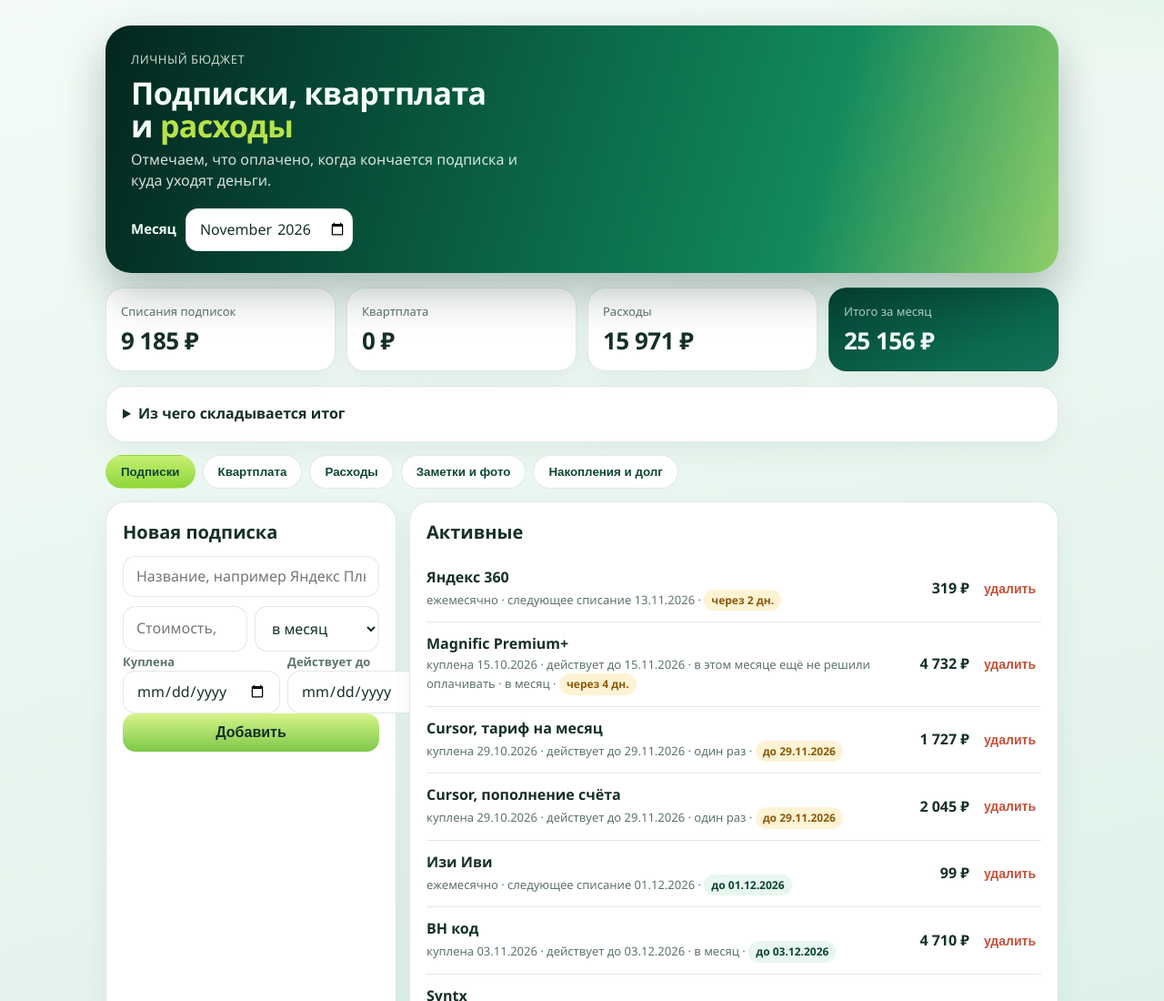
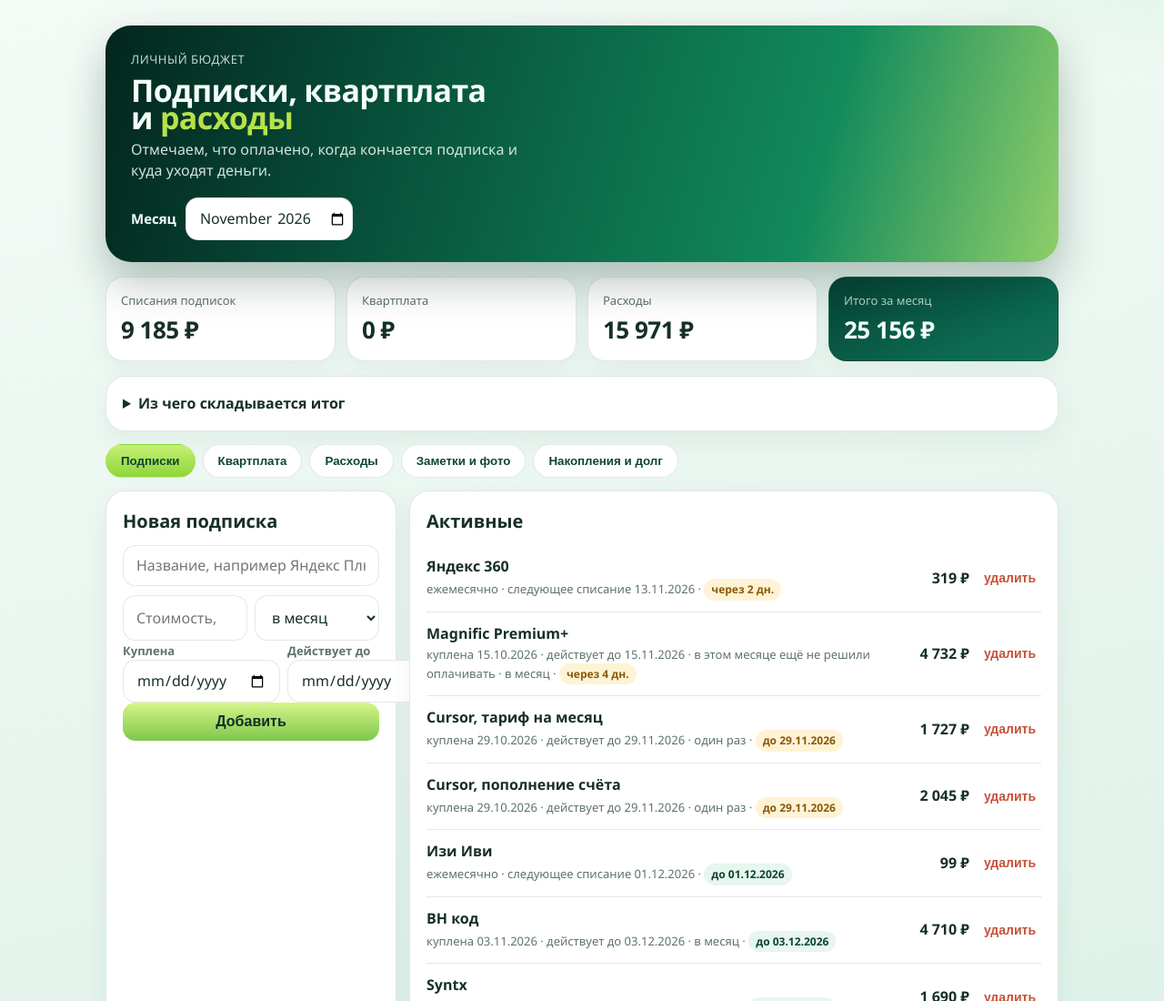
Before and after one commit to sveta-salnikova/moi-rashody, a plain HTML site: page index.html in a window 1280 px wide. Shown: the top 1100 px of the page at 91% size. Drawn offline with Linux system fonts and the light colour scheme; a web font is replaced by a local one.

Commit message:
Ещё ближе сдвинуть две строки заголовка.

```diff
--- a/index.html
+++ b/index.html
@@ -44,7 +44,7 @@
   }
   header.hero::before, header.hero::after { content: none; }
   .brand { position: relative; z-index: 1; letter-spacing: .04em; text-transform: uppercase; font-size: 13px; color: rgba(244,255,248,.8); }
-  h1 { margin: 10px 0 8px; font-size: 34px; line-height: 1.05; letter-spacing: -.02em; position: relative; z-index: 1; }
+  h1 { margin: 10px 0 8px; font-size: 34px; line-height: 0.88; letter-spacing: -.02em; position: relative; z-index: 1; }
   h1 span { color: var(--lime); }
   .lead { margin: 0; max-width: 460px; color: rgba(244,255,248,.86); position: relative; z-index: 1; }
   .month-box { position: relative; z-index: 1; display: flex; align-items: center; gap: 10px; margin-top: 18px; }
```
